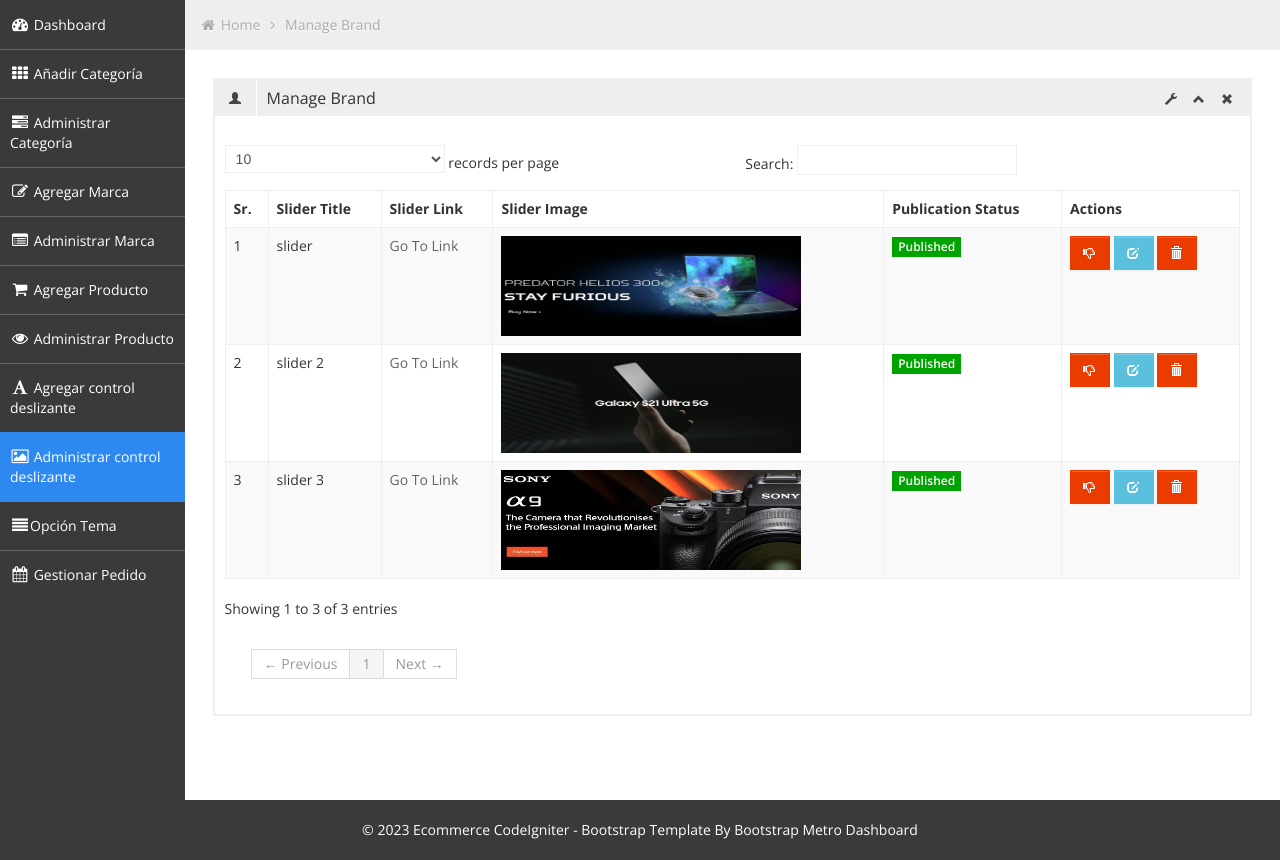
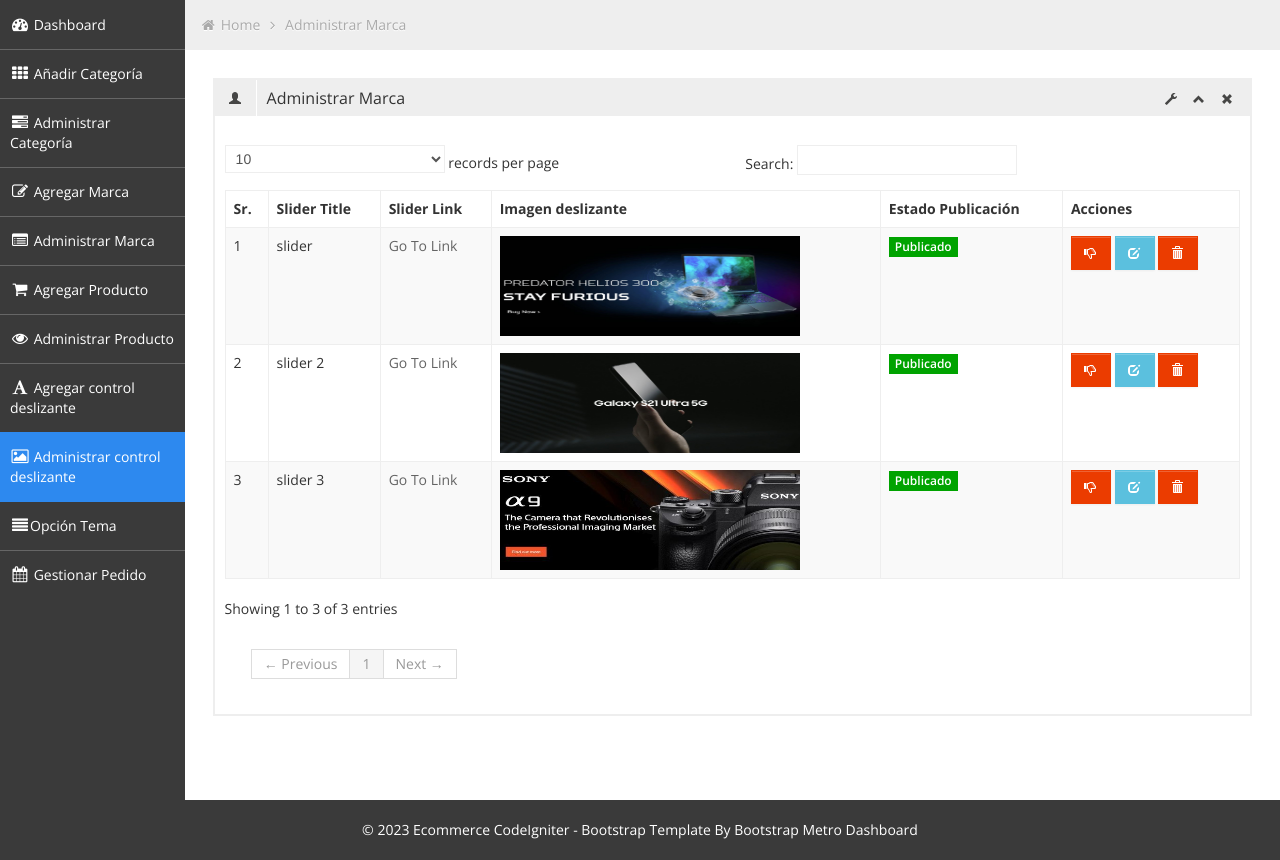
Before and after one commit to oscarm24/ecommers-shop, a CodeIgniter app: page /database/manage/slider in a window 1280 px wide. Shown: the part 41-901 px from the top of the page. Run offline with CodeIgniter, Linux system fonts and the light colour scheme; a user stored in the database is signed in; data comes from the database, SQL or seed files in the repository.

Commit message:
se actualizaron paralabras en la vista manage_slider.php

```diff
--- a/application/views/admin/pages/manage_slider.php
+++ b/application/views/admin/pages/manage_slider.php
@@ -8,13 +8,13 @@
             <a href="<?php echo base_url('dashboard') ?>">Home</a>
             <i class="icon-angle-right"></i>
         </li>
-        <li><a href="<?php echo base_url('manage/brand') ?>">Manage Brand</a></li>
+        <li><a href="<?php echo base_url('manage/brand') ?>">Administrar Marca</a></li>
     </ul>
 
     <div class="row-fluid sortable">
         <div class="box span12">
             <div class="box-header" data-original-title>
-                <h2><i class="halflings-icon user"></i><span class="break"></span>Manage Brand</h2>
+                <h2><i class="halflings-icon user"></i><span class="break"></span>Administrar Marca</h2>
                 <div class="box-icon">
                     <a href="#" class="btn-setting"><i class="halflings-icon wrench"></i></a>
                     <a href="#" class="btn-minimize"><i class="halflings-icon chevron-up"></i></a>
@@ -37,9 +37,9 @@
                             <th>Sr.</th>
                             <th>Slider Title</th>
                             <th>Slider Link</th>
-                            <th>Slider Image</th>
-                            <th>Publication Status</th>
-                            <th>Actions</th>
+                            <th>Imagen deslizante</th>
+                            <th>Estado Publicación</th>
+                            <th>Acciones</th>
                         </tr>
                     </thead>
                     <tbody>
@@ -55,10 +55,10 @@
                                 <td class="center"><img src="<?php echo base_url('uploads/'.$single_slider->slider_image);?>" style="width:300px;height:100px"/></td>
                                 <td class="center">
                                     <?php if ($single_slider->publication_status == 1) { ?>
-                                        <span class="label label-success">Published</span>
+                                        <span class="label label-success">Publicado</span>
                                     <?php } else {
                                         ?>
-                                        <span class="label label-danger" style="background:red">Unpublished</span>
+                                        <span class="label label-danger" style="background:red">Inédito</span>
                                     <?php }
                                     ?>
                                 </td>
```
